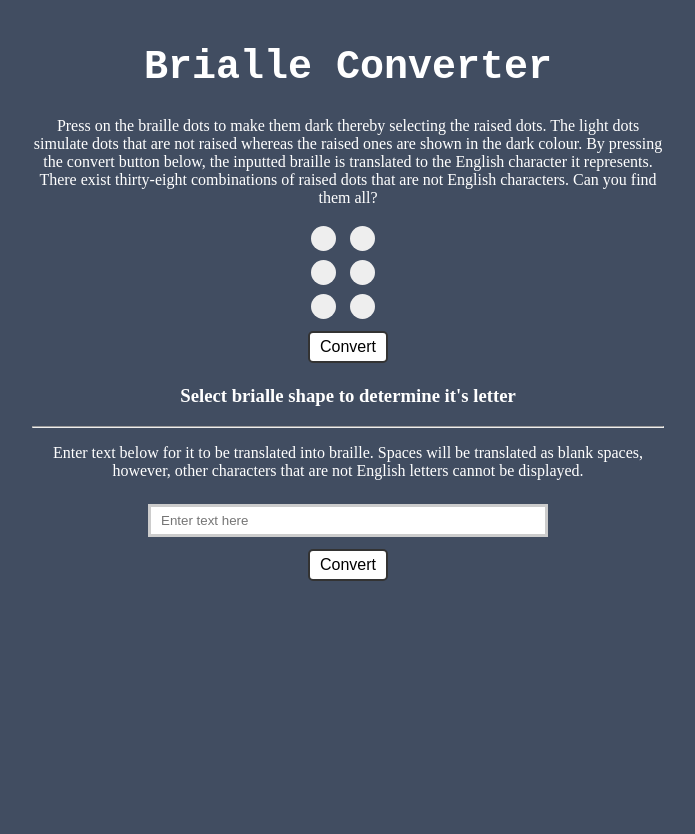
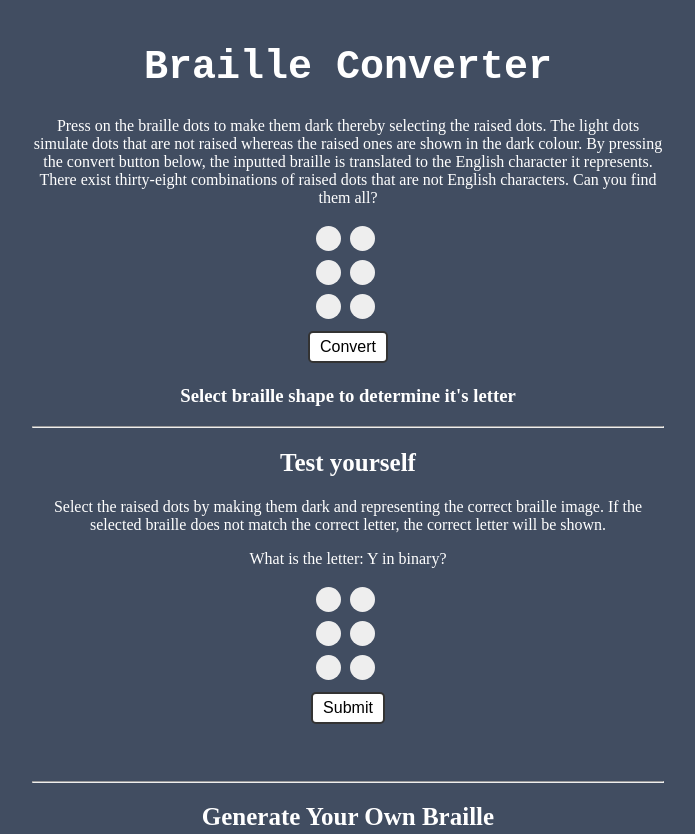
Before and after one commit to Alex0Blackwell/braille-converter, a plain HTML site: page index.html in a window 1280 px wide. Shown: the top 834 px of the page, without its empty margins (292-987 px from the left). Before the commit the page ends 800 px from the top, so only its background shows below. Drawn offline with Linux system fonts and the light colour scheme.

Commit message:
Added time feature for making binary letters

```diff
--- a/css/master.css
+++ b/css/master.css
@@ -1,10 +1,8 @@
-/* Customize the label (the container) */
-
 body {
   background-color: #414d61;
 }
 
-h1, h3, p {
+h1, h2, h3, p {
   color: white;
 }
 
@@ -14,13 +12,16 @@ h1 {
   text-align: center;
 }
 
+ h2 {
+   font-size: 25px;
+ }
+
 .container {
  display: block;
  position: relative;
- padding-left: 35px;
+ padding-left: 30px;
  margin-bottom: 30px;
  cursor: pointer;
- font-size: 22px;
  -webkit-user-select: none;
  -moz-user-select: none;
  -ms-user-select: none;
--- a/index.html
+++ b/index.html
@@ -1,14 +1,16 @@
 <!DOCTYPE html>
 <html lang="en" dir="ltr">
+
 <head>
     <meta charset="utf-8">
     <title>Braille</title>
     <link rel="stylesheet" href="css/master.css">
 </head>
+
 <body>
     <div class="center">
         <div class="centersmall">
-        <h1>Brialle Converter</h1>
+            <h1>Braille Converter</h1>
             <p>Press on the braille dots to make them dark thereby selecting the raised dots. The light dots simulate dots that are not raised whereas the raised ones are shown in the dark colour. By pressing the convert button below, the inputted braille is translated to the English character it represents. There exist thirty-eight combinations of raised dots that are not English characters. Can you find them all?</p>
             <table align="center">
                 <tr>
@@ -58,16 +60,70 @@
             </table>
             <button type="button" class="button1" onclick="getChar()">Convert</button>
         </div>
-      <!-- <button type="button" onclick="main()">submit</button> -->
-      <h3 id="letterPlace">Select brialle shape to determine it's letter</h3>
+        <h3 id="letterPlace">Select braille shape to determine it's letter</h3>
         <hr>
+        <div class="centersmall">
+            <h2>Test yourself</h2>
+            <p>Select the raised dots by making them dark and representing the correct braille image. If the selected braille does not match the correct letter, the correct letter will be shown.</p>
+            <p id="placeTestLetter"></p>
+            <table align="center">
+                <tr>
+                    <th>
+                        <label class="container">
+                          <input type="checkbox" id="7">
+                          <span class="checkmark"></span>
+                        </label>
+                    </th>
+                    <th>
+                        <label class="container">
+                          <input type="checkbox" id="8">
+                          <span class="checkmark"></span>
+                        </label>
+                    </th>
+                </tr>
+
+                <tr>
+                    <th>
+                        <label class="container">
+                          <input type="checkbox" id="9">
+                          <span class="checkmark"></span>
+                        </label>
+                    </th>
+                    <th>
+                        <label class="container">
+                          <input type="checkbox" id="10">
+                          <span class="checkmark"></span>
+                        </label>
+                    </th>
+                </tr>
+
+                <tr>
+                    <th>
+                        <label class="container">
+                          <input type="checkbox" id="11">
+                          <span class="checkmark"></span>
+                        </label>
+                    </th>
+                    <th>
+                        <label class="container">
+                          <input type="checkbox" id="12">
+                          <span class="checkmark"></span>
+                        </label>
+                    </th>
+                </tr>
+            </table>
+            <button type="button" class="button1" onclick="testBraille()">Submit</button>
+            <p id="correctness"></p>
+            <div class="centerBraille" id="containSingleBraille"></div>
+        </div>
+        <hr>
+        <h2>Generate Your Own Braille</h2>
         <p>Enter text below for it to be translated into braille. Spaces will be translated as blank spaces, however, other characters that are not English letters cannot be displayed.</p>
         <div class="horizontalW"> <input type="text" placeholder="Enter text here" id="textIn"></div>
-      <button type="button" class="button1" onclick="translateToBraille()">Convert</button>
+        <button type="button" class="button1" onclick="translateToBraille()" id="transBraille">Convert</button>
     </div>
-    <div class="centerBraille" id="containBraille">
-
-    </div>
+    <div class="centerBraille" id="containBraille"></div>
 </body>
 <script src="js/main.js" charset="utf-8"></script>
+
 </html>
--- a/js/main.js
+++ b/js/main.js
@@ -1,8 +1,17 @@
-// Brialle logic
+// Braille logic
 
 var alphabet = ['A', 'B', 'C', 'D', 'E', 'F', 'G', 'H', 'I', 'J', 'K', 'L',
                 'M', 'N', 'O', 'P', 'Q', 'R', 'S', 'T', 'U', 'V', 'W', 'X',
                 'Y', 'Z'];
+var brailleAlphabet = [[1, 0, 0, 0, 0, 0], [1, 0, 1, 0, 0, 0], [1, 1, 0, 0, 0, 0],
+                       [1, 1, 0, 1, 0, 0], [1, 0, 0, 1, 0, 0], [1, 1, 1, 0, 0, 0],
+                       [1, 1, 1, 1, 0, 0], [1, 0, 1, 1, 0, 0], [0, 1, 1, 0, 0, 0],
+                       [0, 1, 1, 1, 0, 0], [1, 0, 0, 0, 1, 0], [1, 0, 1, 0, 1, 0],
+                       [1, 1, 0, 0, 1, 0], [1, 1, 0, 1, 1, 0], [1, 0, 0, 1, 1, 0],
+                       [1, 1, 1, 0, 1, 0], [1, 1, 1, 1, 1, 0], [1, 0, 1, 1, 1, 0],
+                       [0, 1, 1, 0, 1, 0], [0, 1, 1, 1, 1, 0], [1, 0, 0, 0, 1, 1],
+                       [1, 0, 1, 0, 1, 1], [0, 1, 1, 1, 0, 1], [1, 1, 0, 0, 1, 1],
+                       [1, 1, 0, 1, 1, 1], [1, 0, 0, 1, 1, 1]];
 
 
 function getChar() {
@@ -10,15 +19,6 @@ function getChar() {
   // 3 4
   // 5 6
   var checkBoxes = [0, 0, 0, 0, 0, 0];
-  var brailleAlphabet = [[1, 0, 0, 0, 0, 0], [1, 0, 1, 0, 0, 0], [1, 1, 0, 0, 0, 0],
-                         [1, 1, 0, 1, 0, 0], [1, 0, 0, 1, 0, 0], [1, 1, 1, 0, 0, 0],
-                         [1, 1, 1, 1, 0, 0], [1, 0, 1, 1, 0, 0], [0, 1, 1, 0, 0, 0],
-                         [0, 1, 1, 1, 0, 0], [1, 0, 0, 0, 1, 0], [1, 0, 1, 0, 1, 0],
-                         [1, 1, 0, 0, 1, 0], [1, 1, 0, 1, 1, 0], [1, 0, 0, 1, 1, 0],
-                         [1, 1, 1, 0, 1, 0], [1, 1, 1, 1, 1, 0], [1, 0, 1, 1, 1, 0],
-                         [0, 1, 1, 0, 1, 0], [0, 1, 1, 1, 1, 0], [1, 0, 0, 0, 1, 1],
-                         [1, 0, 1, 0, 1, 1], [0, 1, 1, 1, 0, 1], [1, 1, 0, 0, 1, 1],
-                         [1, 1, 0, 1, 1, 1], [1, 0, 0, 1, 1, 1]];
 
   for (var i = 1; i < 7; i++) {
     // Make the array for the inputted braille
@@ -39,7 +39,7 @@ function getChar() {
   }
 
   if (alphabet[x] != undefined) {
-    letter = `The brialle letter is: "${alphabet[x]}"`;
+    letter = `The braille letter is: "${alphabet[x]}"`;
   } else {
     var letter = "This letter does not exist in braille.";
   }
@@ -48,7 +48,54 @@ function getChar() {
 }
 
 
-function show_image(src, char) {
+// Display once on load
+ranNum = Math.floor(Math.random()*26);
+ranLetter = alphabet[ranNum];
+document.getElementById('placeTestLetter').innerHTML = `What is the letter: ${ranLetter} in binary?`;
+var t0 = new Date().getTime()/1000;  // Make global
+
+function testBraille() {
+  // For filling in the testing braille
+  var t1 = new Date().getTime()/1000;
+  var checkBoxes = [0, 0, 0, 0, 0, 0];
+  for (var i = 7; i < 13; i++) {
+    // Make the array for the inputted braille
+    // Note the id's are 7-12 this time
+    if(document.getElementById(i).checked) {
+      checkBoxes[i-7] = 1;
+    }
+  }
+  // Get rid of existing images of wrong braille answers
+  const myNode = document.getElementById("containSingleBraille");
+  while (myNode.firstChild) {
+    myNode.removeChild(myNode.firstChild);
+  }
+  if(checkBoxes.toString() == brailleAlphabet[ranNum].toString()) {
+    var totalT = (t1-t0).toFixed(2);
+    if(totalT > 20) {
+      document.getElementById('correctness').innerHTML = `That is the correct embossing of ${ranLetter}. That took more than 20 seconds.`;
+    } else {
+    document.getElementById('correctness').innerHTML = `That is the correct embossing of ${ranLetter}. That took ${totalT} seconds.`
+    }
+  } else {
+    document.getElementById('correctness').innerHTML = `That is not the correct embossing of ${ranLetter}. The correct embossing is shown below:`
+    //containSingleBraille
+    show_image(`imgs/${ranLetter}.png`, "containSingleBraille");
+  }
+  // Get rid of the last braille input
+  for (var i = 7; i < 13; i++) {
+    document.getElementById(i).checked = false
+  }
+  // Get a random letter
+  ranNum = Math.floor(Math.random()*26);
+  ranLetter = alphabet[ranNum];
+  document.getElementById('placeTestLetter').innerHTML = `What is the letter: ${ranLetter} in binary?`;
+  // Get the intial time
+  t0 = new Date().getTime()/1000;
+}
+
+
+function show_image(src, id, char) {
     // For appending braille images
     var img = document.createElement("img");
     img.src = src;
@@ -56,7 +103,7 @@ function show_image(src, char) {
     img.height = 110;
     img.alt = `Not a letter (${char})`
 
-    document.getElementById('containBraille').appendChild(img);
+    document.getElementById(id).appendChild(img);
 }
 
 
@@ -74,7 +121,7 @@ function translateToBraille() {
     } else {
       var imageName = "imgs/" + userInput[i] + ".png";
     }
-    show_image(imageName, userInput[i])
+    show_image(imageName, "containBraille", userInput[i])
   }
 }
 
@@ -99,3 +146,18 @@ var boxes = document.querySelectorAll('#boxes > div');
       box.style.setProperty('--size', size);
     });
   });
+
+
+  // Get the input field
+  var input = document.getElementById("textIn");
+
+  // Execute a function when the user releases a key on the keyboard
+  input.addEventListener("keyup", function(event) {
+    // Number 13 is the "Enter" key on the keyboard
+    if (event.keyCode === 13) {
+      // Cancel the default action, if needed
+      event.preventDefault();
+      // Trigger the button element with a click
+      document.getElementById("transBraille").click();
+    }
+  });
```
Lines whose indentation alone changed are shown as unchanged.
